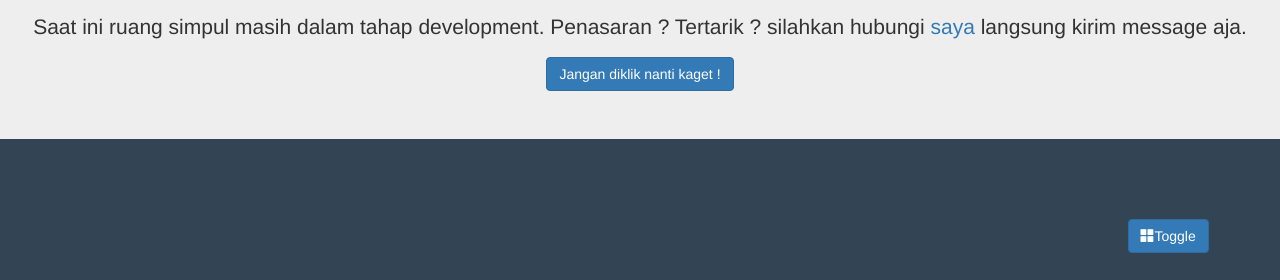
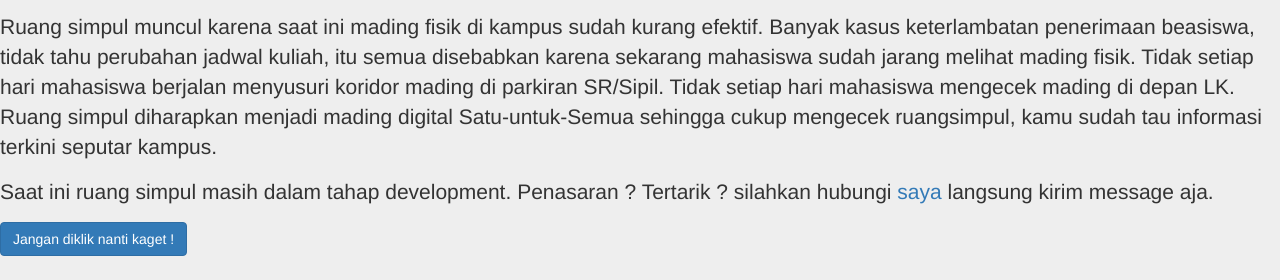
Before and after one commit to ruangsimpul/ruangsimpul.github.io, a plain HTML site: page index.html at #!/details in a window 1280 px wide. Shown: the part 210-490 px from the top of the page. Drawn offline with Linux system fonts and the light colour scheme.

Commit message:
detail minor fix

```diff
--- a/partials/partial-home.html
+++ b/partials/partial-home.html
@@ -7,11 +7,12 @@
 		</button>
 	</div>-->
 
-	<div class="jumbotron text-center">
-		<h1>Ruang Simpul</h1>
+	<div class="jumbotron">
+		<h1 class="text-center">Ruang Simpul</h1>
 		<p>Ruang simpul adalah mading online yang mengumpulkan informasi seputar kampus. Mulai dari informasi event di kampus, acara pengabdian masyarakat himpunan , informasi beasiswa hingga pengumuman pergantian jadwal kuliah.</p>
+		<p>Ruang simpul muncul karena saat ini mading fisik di kampus sudah kurang efektif. Banyak kasus keterlambatan penerimaan beasiswa, tidak tahu perubahan jadwal kuliah, itu semua disebabkan karena sekarang mahasiswa sudah jarang melihat mading fisik. Tidak setiap hari mahasiswa berjalan menyusuri koridor mading di parkiran SR/Sipil. Tidak setiap hari mahasiswa mengecek mading di depan LK. Ruang simpul diharapkan menjadi mading digital Satu-untuk-Semua sehingga cukup mengecek ruangsimpul, kamu sudah tau informasi terkini seputar kampus.</p>
 		<p>Saat ini ruang simpul masih dalam tahap development. Penasaran ? Tertarik ? silahkan hubungi <a href="http://faceboook.com/fawwazmuhammad">saya</a> langsung kirim message aja.</p>
-		<button class="btn btn-primary" ng-click="hctrl.toggle()">Jangan diklik nanti kaget !</button>
+		<button class="btn btn-primary text-center" ng-click="hctrl.toggle()">Jangan diklik nanti kaget !</button>
 	</div>
 
 	<div class=row ng-repeat="letter in alphabet track by $index" ng-if="$index % 4 == 0">
```
Also changed, not shown: partials/partial-details.html (+1 -1 lines).
